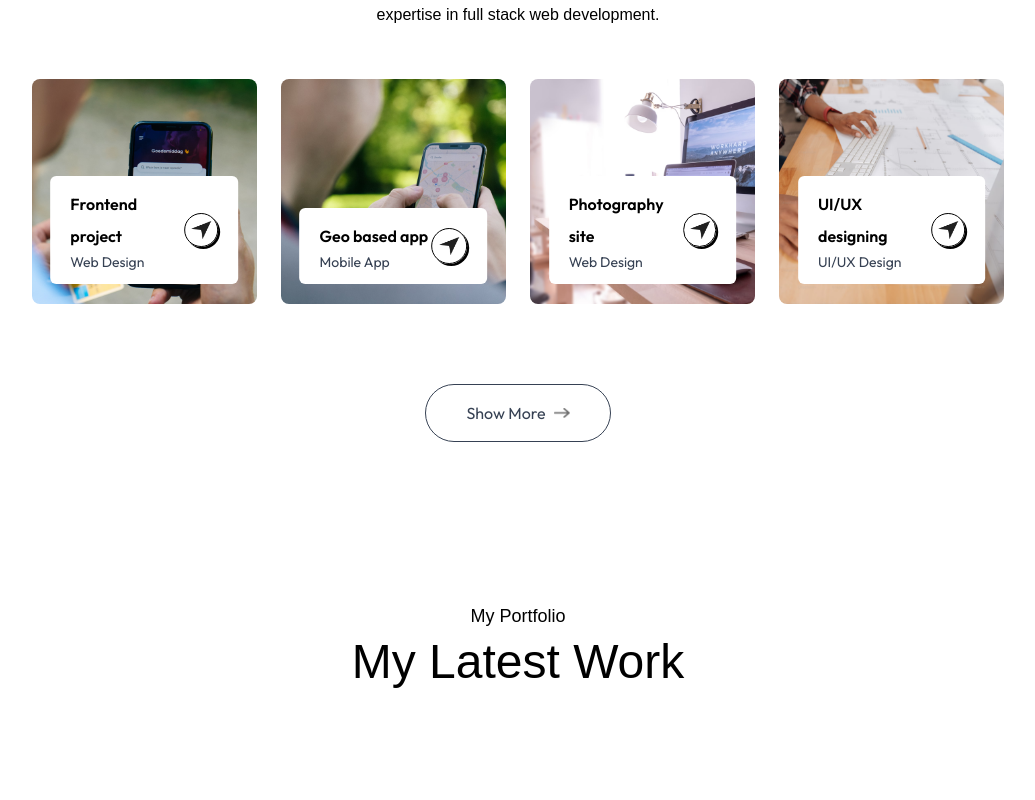
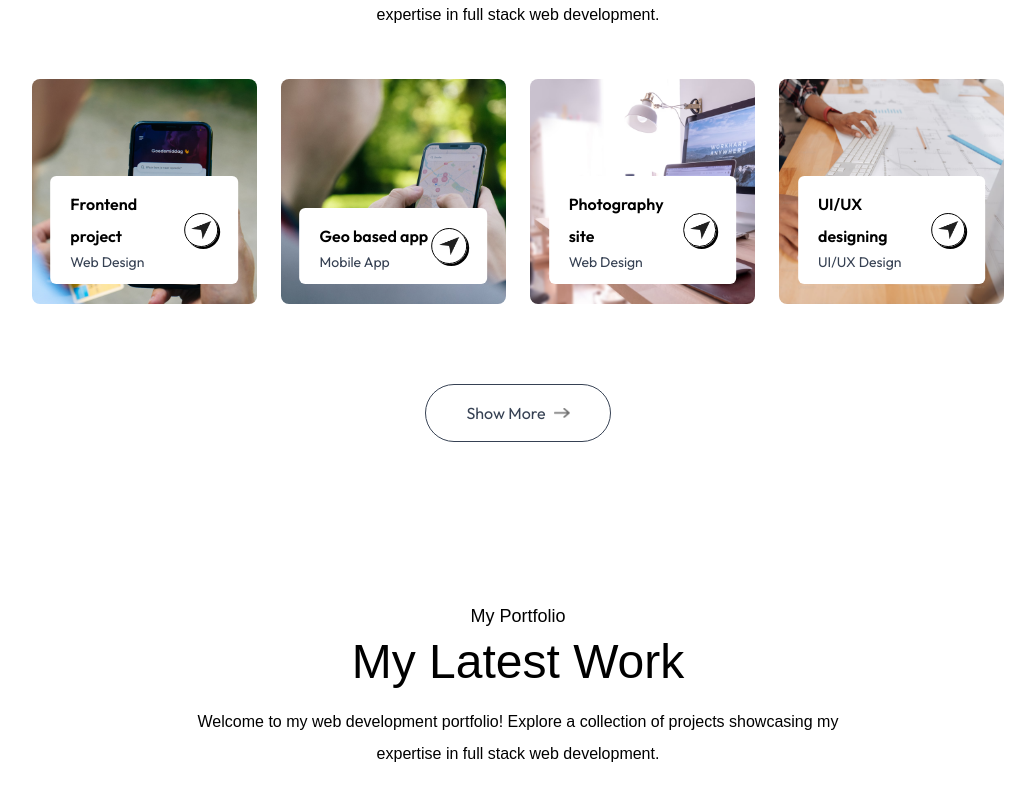
Before and after one commit to avicious/portfolio, a Next.js app: page / in a window 1280 px wide. Shown: the part 2440-3240 px from the top of the page, without its empty margins (122-1157 px from the left). Before the commit the page ends 3214 px from the top, so only its background shows below. Built offline with nearby package versions, Linux system fonts and the light colour scheme; a web font is replaced by a local one.

Commit message:
about me updated

```diff
--- a/components/Contact.jsx
+++ b/components/Contact.jsx
@@ -5,7 +5,8 @@ const Contact = () => {
       <p className="text-center text-5xl font-ovo">My Latest Work</p>
 
       <p className="text-center max-w-2xl mx-auto mt-5 mb-12 font-ovo">
-
+        Welcome to my web development portfolio! Explore a collection of
+        projects showcasing my expertise in full stack web development.
       </p>
     </div>
   );
```
